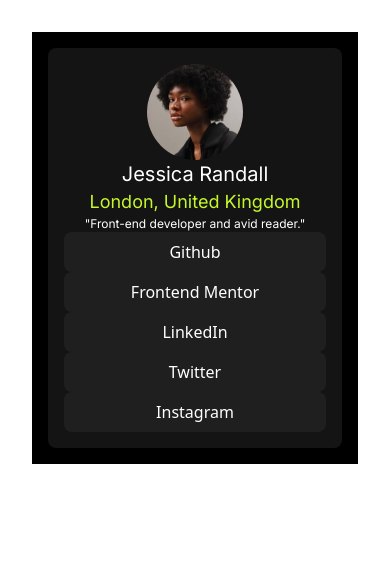
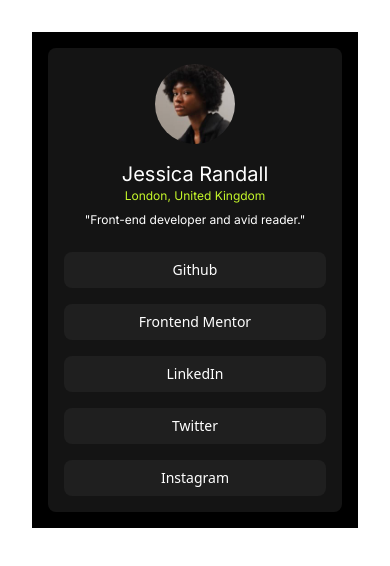
Before and after one commit to lavollmer/social-links-profile, a React (Vite) app: page / in a window 390 px wide. Shown: the top 566 px of the page. Built offline with nearby package versions, Linux system fonts and the light colour scheme.

Commit message:
styling the page to the design on mobile

```diff
--- a/src/App.jsx
+++ b/src/App.jsx
@@ -4,24 +4,24 @@ import profilePic from "./assets/avatar-jessica.jpeg";
 function App() {
   return (
     <div className="flex flex-col bg-black p-4">
-      <div className="w-full max-w-md p-4 rounded-lg bg-neutral-offblack">
+      <div className="w-full max-w-md p-4 rounded-lg space-y-4 bg-neutral-offblack">
         <img
           src={profilePic}
           alt="Profile Picture of Jessica"
-          className="rounded-full mx-auto w-24 h-24"
+          className="rounded-full mx-auto w-20 h-20"
         />
         <div className="flex flex-col">
           <h1 className="font-inter text-xl text-neutral-white">
             Jessica Randall
           </h1>
-          <h2 className="font-inter text-lg text-primary-green">
+          <h2 className="font-inter text-xs text-primary-green">
             London, United Kingdom
           </h2>
-          <h2 className="font-inter text-xs text-neutral-white">
+          <h2 className="font-inter text-xs text-neutral-white p-2">
             "Front-end developer and avid reader."
           </h2>
         </div>
-        <div className="flex flex-col">
+        <div className="flex flex-col space-y-4 text-sm">
           <button className="flex flex-row justify-center items-center text-center px-2 py-2 rounded-lg bg-neutral-darkgrey text-neutral-white hover:bg-primary-green">
             Github
           </button>
```
